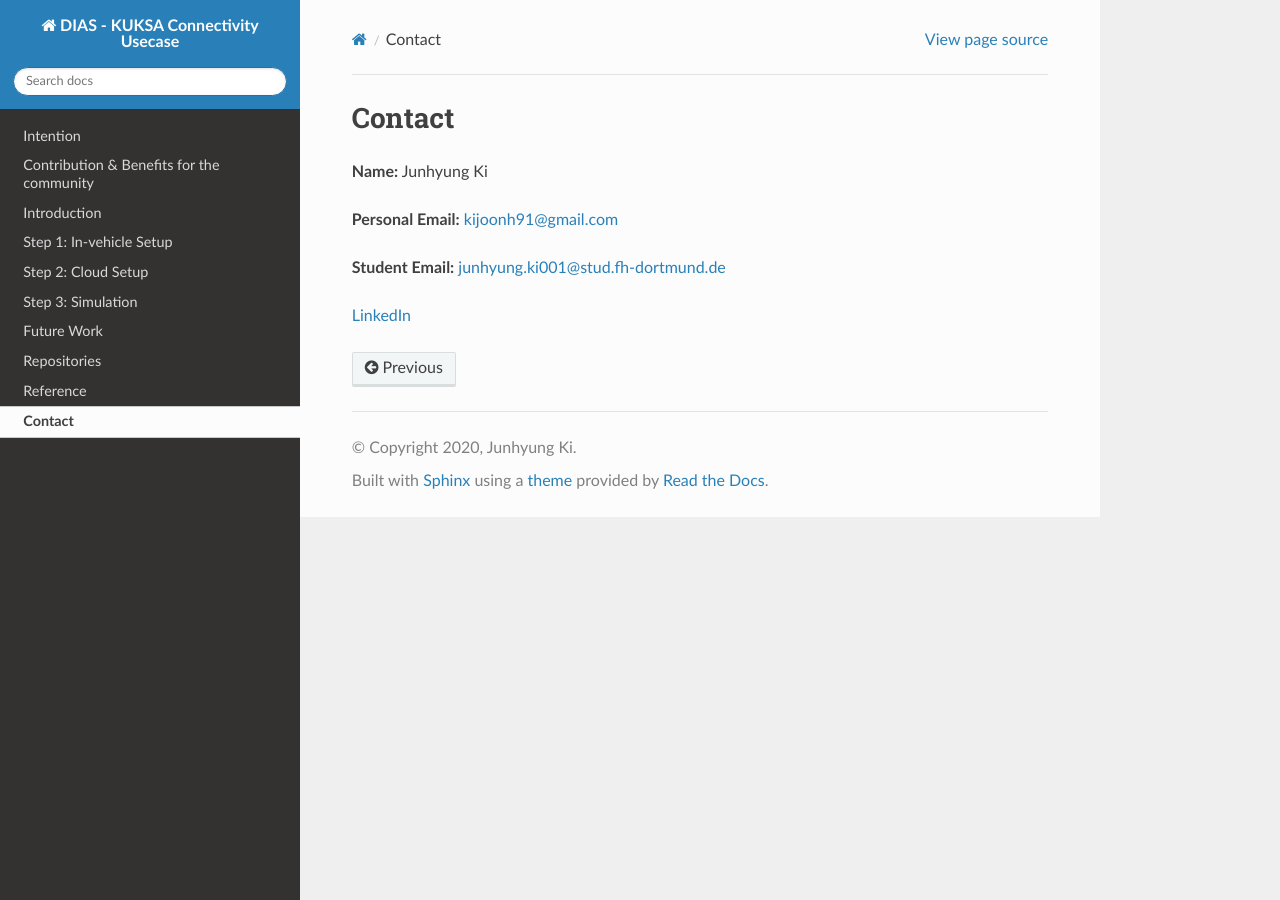
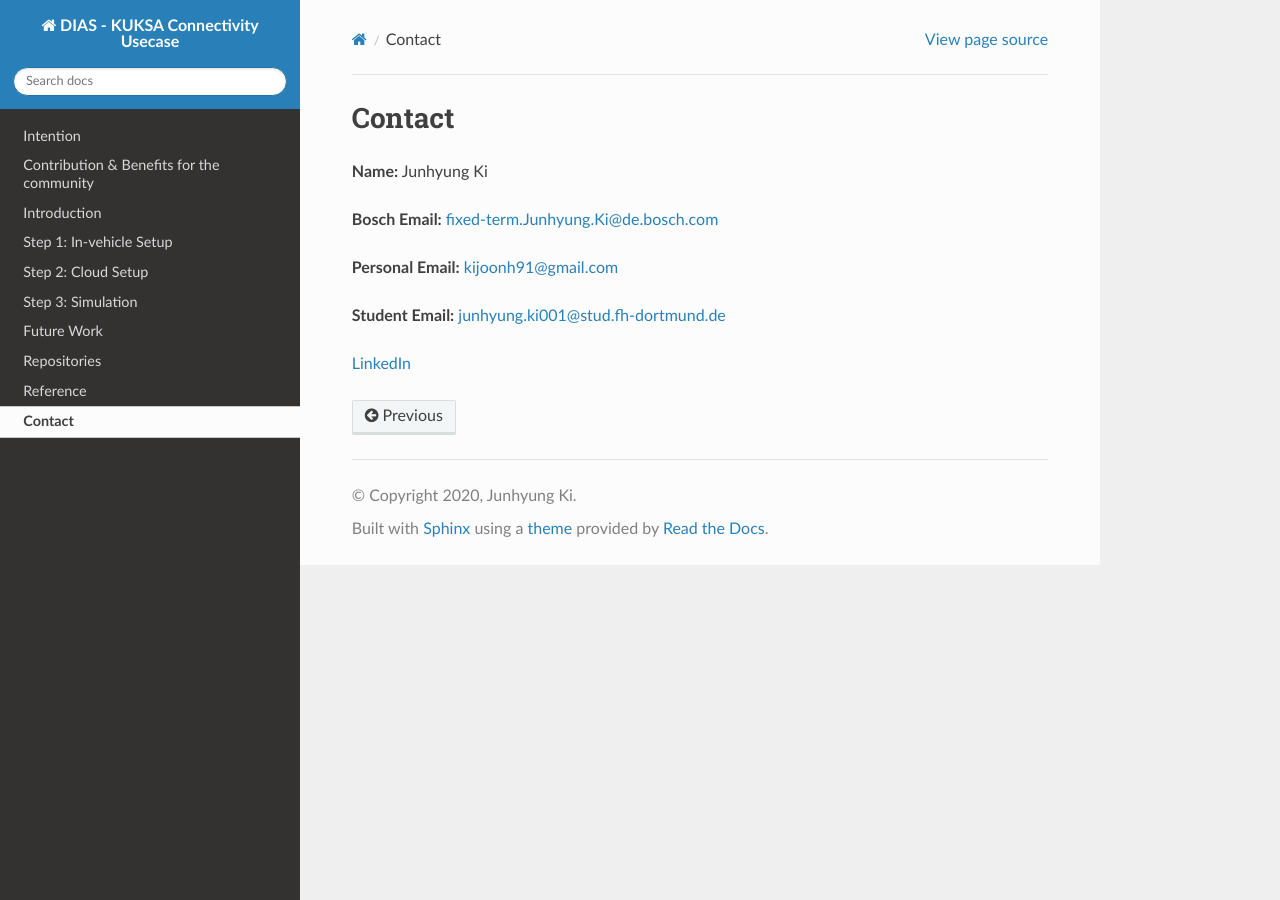
Before and after one commit to junh-ki/dias_kuksa_doc, a Sphinx documentation site: the page built from docs/source/contents/contact.rst, in a window 1280 px wide. Built offline with Sphinx 7.4.7 and the Read the Docs theme 2.0.0, drawn with Linux system fonts in a browser that asks for light colours; formulas are drawn with MathJax 3.

Commit message:
bosch email

```diff
--- a/docs/source/contents/contact.rst
+++ b/docs/source/contents/contact.rst
@@ -2,6 +2,8 @@ Contact
 =======
 
 **Name:** Junhyung Ki
+
+**Bosch Email:** fixed-term.Junhyung.Ki@de.bosch.com
 
 **Personal Email:** kijoonh91@gmail.com
 
```
